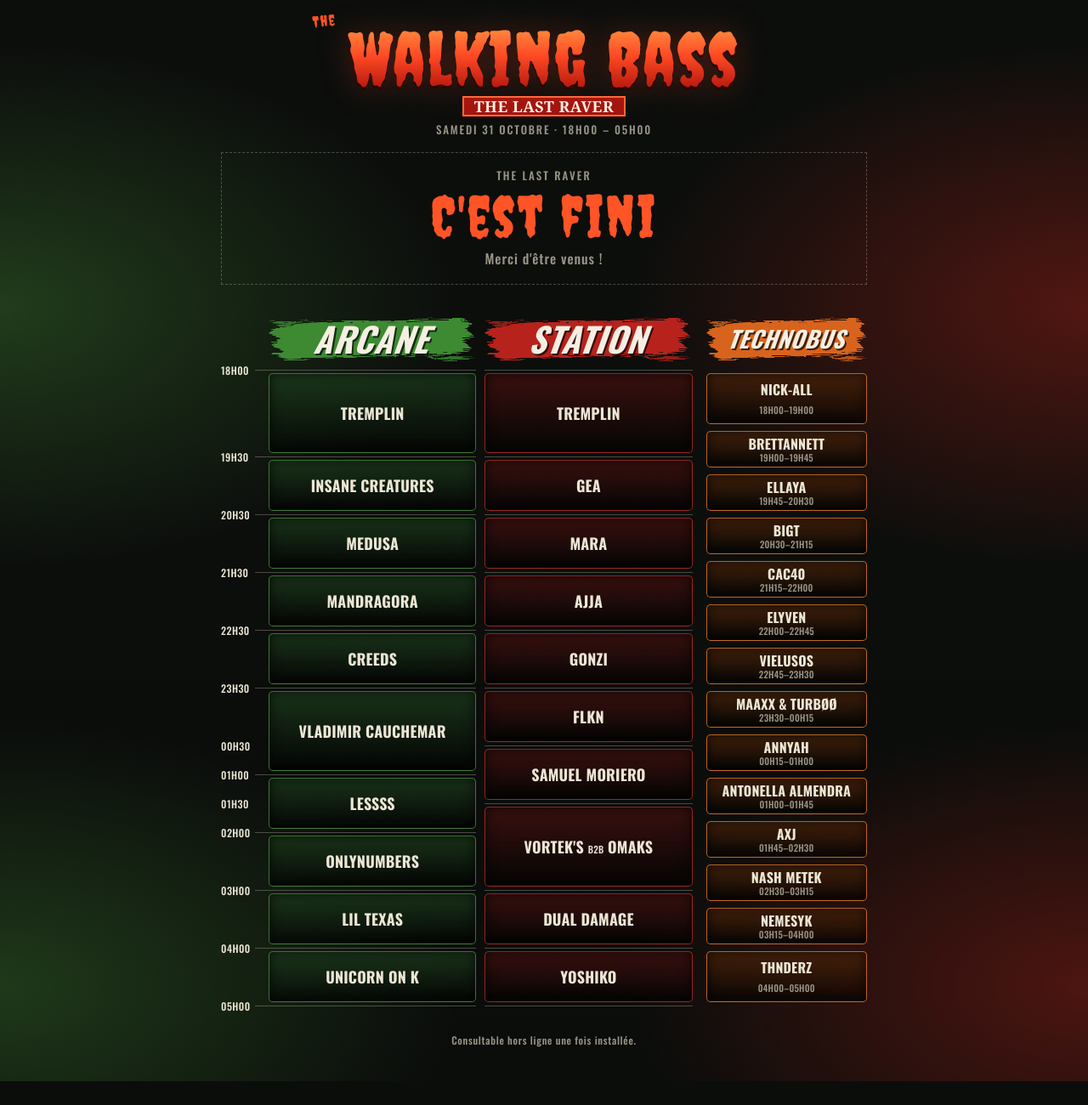
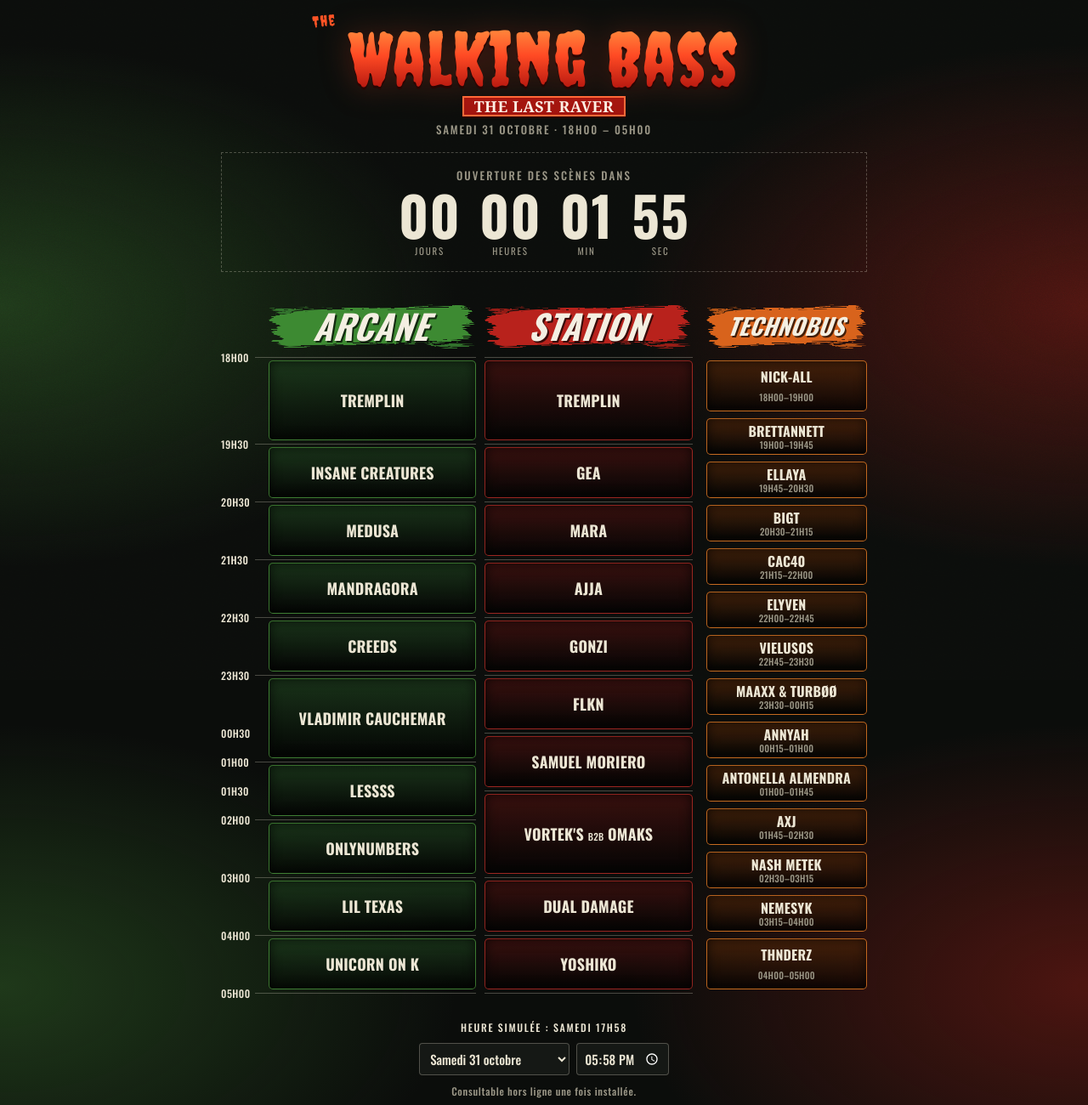
Before and after one commit to Anthony-Buisson/walking-bass, a plain HTML site: page index.html in a window 1280 px wide. Shown: the top 1300 px of the page at 85% size. Before the commit the page ends 1272 px from the top, so only its background shows below. Drawn offline with Linux system fonts and the light colour scheme.

Commit message:
feat(archive): simuler l'heure et ajouter un sélecteur en pied de page
Horloge simulée à partir du samedi 31 octobre 17h58, choix du jour et de
l'heure en bas de page, Web Analytics retiré de cette copie.

Co-Authored-By: Claude Opus 5.5 (1M context) <noreply@anthropic.com>

```diff
--- a/index.html
+++ b/index.html
@@ -341,6 +341,10 @@ body[data-view="plan"] .title { justify-self: center; width: min(100%, 760px); }
 
 /* Footer */
 footer { display: grid; gap: 10px; justify-items: center; color: var(--muted); font-size: 12px; letter-spacing: .06em; text-align: center; }
+.sim { display: grid; gap: 10px; justify-items: center; width: 100%; max-width: 420px; }
+.sim-now { text-transform: uppercase; letter-spacing: .14em; color: var(--ink); font-variant-numeric: tabular-nums; }
+.simrow { display: flex; gap: 8px; justify-content: center; align-items: center; flex-wrap: wrap; }
+.simrow select, .simrow input { font: inherit; font-size: 15px; color: var(--ink); background: #151815; border: 1px solid var(--line); padding: 6px 8px; border-radius: 4px; }
 [hidden] { display: none !important; }
 
 @media (max-width: 420px) {
@@ -434,6 +438,17 @@ footer { display: grid; gap: 10px; justify-items: center; color: var(--muted); f
   </div>
 
   <footer>
+    <div class="sim" role="group" aria-label="Heure simulée">
+      <div class="sim-now" id="simNow"></div>
+      <div class="simrow">
+        <select id="simDay" aria-label="Jour simulé">
+          <option value="2026-10-30">Vendredi 30 octobre</option>
+          <option value="2026-10-31">Samedi 31 octobre</option>
+          <option value="2026-11-01">Dimanche 1er novembre</option>
+        </select>
+        <input id="simTime" type="time" step="60" aria-label="Heure simulée">
+      </div>
+    </div>
     <div id="offline">Consultable hors ligne une fois installée.</div>
   </footer>
 </div>
@@ -547,16 +562,19 @@ const offset = hhmm => { const [h, m] = hhmm.split(":").map(Number); return ((h
 const fmt = hhmm => hhmm.replace(":", "h");
 const slots = SLOTS.map(([stage, name, start, end], i) => ({ id: i, stage, name, start, end, s: offset(start), e: offset(end) }));
 
-// --- time source: the device clock ---
+// --- time source: a simulated clock for the archive, it starts at SIM_START and keeps running ---
+const SIM_START = new Date(2026, 9, 31, 17, 58);
+let simShift = SIM_START - Date.now();
+const simNow = () => Date.now() + simShift;
 function nowMinutes() {
-  const d = new Date();
+  const d = new Date(simNow());
   return offset(`${d.getHours()}:${d.getMinutes()}`) + d.getSeconds() / 60;
 }
 // Live only during the festival night itself; before and after, the panel shows a countdown or a farewell.
 const OPENING = new Date(2026, 9, 31, 18, 0);
 const CLOSING = new Date(2026, 10, 1, 5, 0);
-const beforeOpening = () => Date.now() < OPENING;
-const afterClosing = () => Date.now() >= CLOSING;
+const beforeOpening = () => simNow() < OPENING;
+const afterClosing = () => simNow() >= CLOSING;
 const live = m => !beforeOpening() && !afterClosing() && m >= 0 && m < SPAN;
 const status = (slot, m) => !live(m) ? "off" : m >= slot.e ? "past" : m >= slot.s ? "now" : "next";
 
@@ -710,7 +728,7 @@ function tickCountdown() {
   const early = beforeOpening();
   el.classList.toggle("days", early);
   if (early) {
-    const secs = Math.ceil((OPENING - Date.now()) / 1000);
+    const secs = Math.ceil((OPENING - simNow()) / 1000);
     const parts = [[Math.floor(secs / 86400), "jours"], [Math.floor(secs / 3600) % 24, "heures"], [Math.floor(secs / 60) % 60, "min"], [secs % 60, "sec"]];
     el.innerHTML = parts.map(([n, u]) => `<span>${pad(n)}<small>${u}</small></span>`).join("");
     return;
@@ -839,10 +857,36 @@ document.getElementById("busHead").addEventListener("click", () => {
   showToast(planOn ? "Plan activé" : "Plan masqué");
 });
 
+// --- time simulation (footer) ---
+const simDay = document.getElementById("simDay");
+const simTime = document.getElementById("simTime");
+const pad2 = n => String(n).padStart(2, "0");
+function syncSimFields() {
+  const d = new Date(simNow());
+  simDay.value = `${d.getFullYear()}-${pad2(d.getMonth() + 1)}-${pad2(d.getDate())}`;
+  simTime.value = `${pad2(d.getHours())}:${pad2(d.getMinutes())}`;
+}
+function showSimNow() {
+  const text = new Date(simNow()).toLocaleString("fr-FR", { weekday: "long", hour: "2-digit", minute: "2-digit" }).replace(":", "h").replace(" à ", " ");
+  document.getElementById("simNow").textContent = `Heure simulée : ${text}`;
+  // The fields follow the running clock, except while someone is picking a value
+  if (document.activeElement !== simDay && document.activeElement !== simTime) syncSimFields();
+}
+function setSim() {
+  if (!simDay.value || !simTime.value) return;
+  simShift = new Date(`${simDay.value}T${simTime.value}`) - Date.now();
+  showSimNow();
+  render();
+}
+simDay.addEventListener("change", setSim);
+simTime.addEventListener("change", setSim);
+showSimNow();
+
 buildGrid();
 render();
 setInterval(render, 20000);
 setInterval(tickCountdown, 1000);
+setInterval(showSimNow, 1000);
 document.addEventListener("visibilitychange", () => { if (!document.hidden) render(); });
 
 // --- PWA: offline cache + install prompt ---
@@ -897,7 +941,5 @@ installBtn.addEventListener("click", async () => {
 });
 howto.addEventListener("click", e => { if (e.target === howto) howto.close(); });
 </script>
-<!-- Cloudflare Web Analytics: cookie-free visit counts; offline the beacon just fails to load -->
-<script type='module' src='https://static.cloudflareinsights.com/beacon.min.js' data-cf-beacon='{"token": "1567d24c2cf840c4ae4d87d87ac2f50b"}'></script>
 </body>
 </html>
```
Also changed, not shown: 1 other file.
